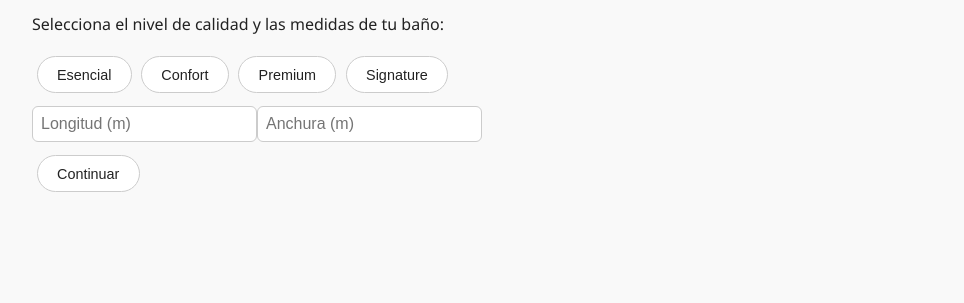
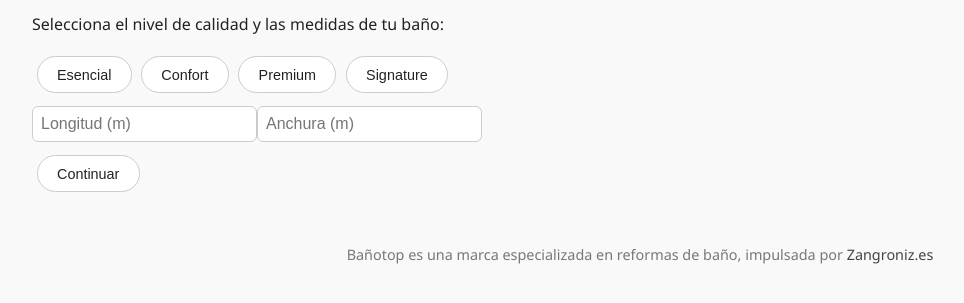
Before and after one commit to Zangroniz20/banotop-reforma, a React app: page index.html in a window 1280 px wide. Shown: the part 99-402 px from the top of the page, without its empty margins (0-964 px from the left). Built offline with nearby package versions, Linux system fonts and the light colour scheme.

Commit message:
Update index.html

```diff
--- a/index.html
+++ b/index.html
@@ -8,5 +8,11 @@
   <body>
     <div id="root"></div>
     <script type="module" src="/main.jsx"></script>
-  </body>
+  <p style="font-size: 0.9rem; color: #777; text-align: center; margin-top: 3rem;">
+  Bañotop es una marca especializada en reformas de baño, impulsada por
+  <a href="https://www.zangroniz.es" target="_blank" style="color: #444; text-decoration: none;">
+    Zangroniz.es
+  </a>
+</p>
+</body>
 </html>
```
